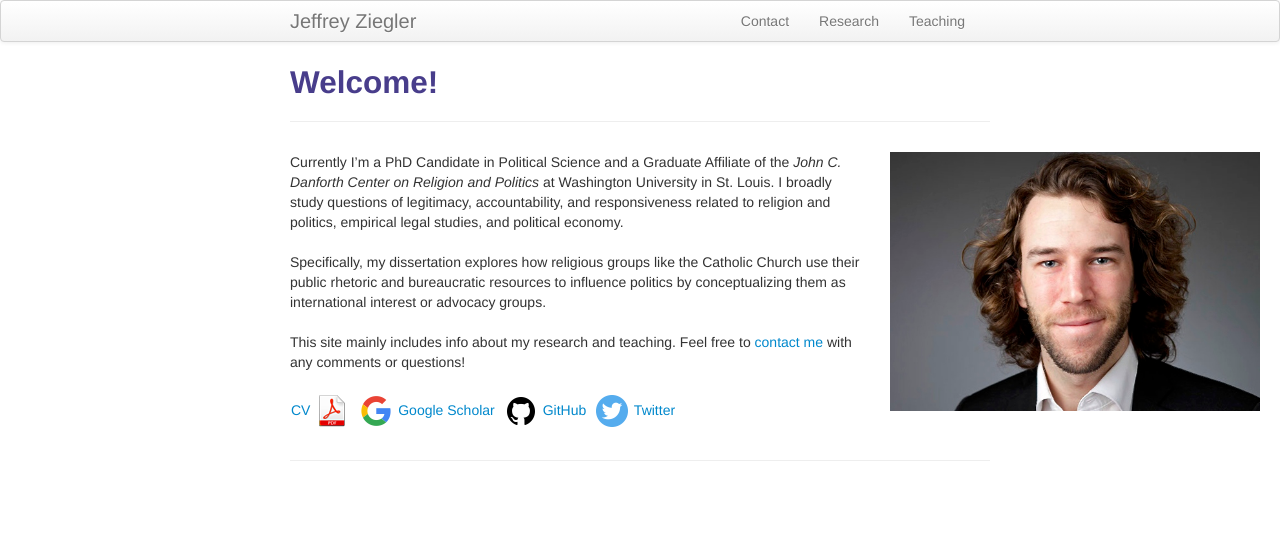
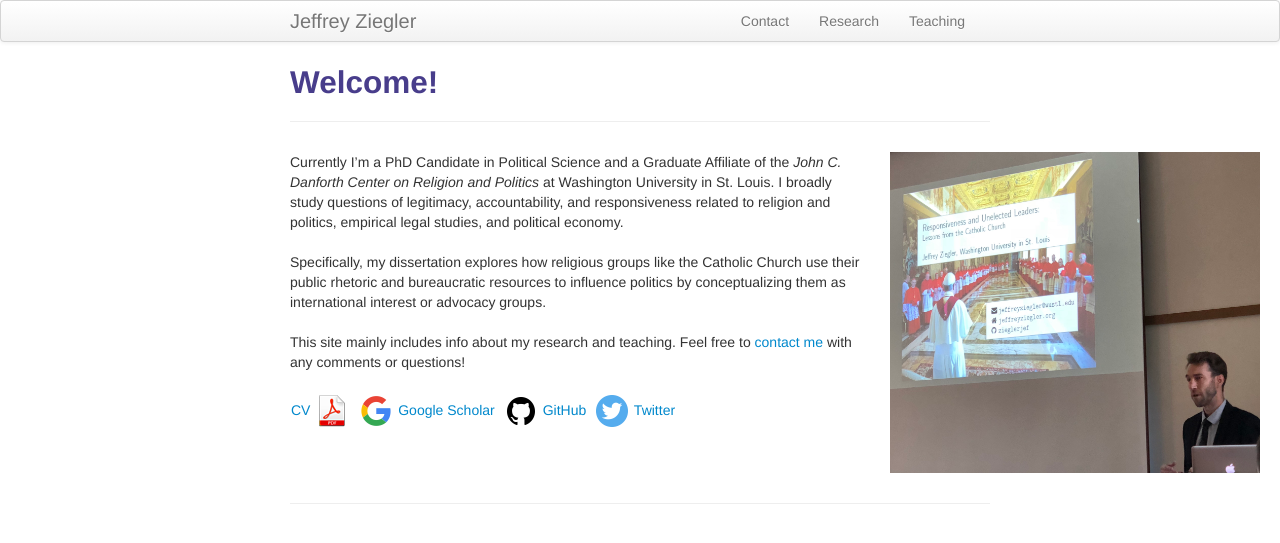
Before and after one commit to zieglerjef/zieglerjef.github.io, a Jekyll site: the page built from index.md, in a window 1280 px wide. Shown: the top 543 px of the page. Built offline with Jekyll 4.4.1, drawn with Linux system fonts in a browser that asks for light colours.

Commit message:
Change homepage picture

```diff
--- a/index.md
+++ b/index.md
@@ -27,7 +27,7 @@
 </div>
 
 <div class="span4">
-		<img src="../assets/pics/Jeff_Ziegler.jpg" alt="hi" class="inline"/>
+		<img src="../assets/pics/presentationPic.jpeg" alt="hi" class="inline"/>
      		</div>
 	</div>
 </div>
```
